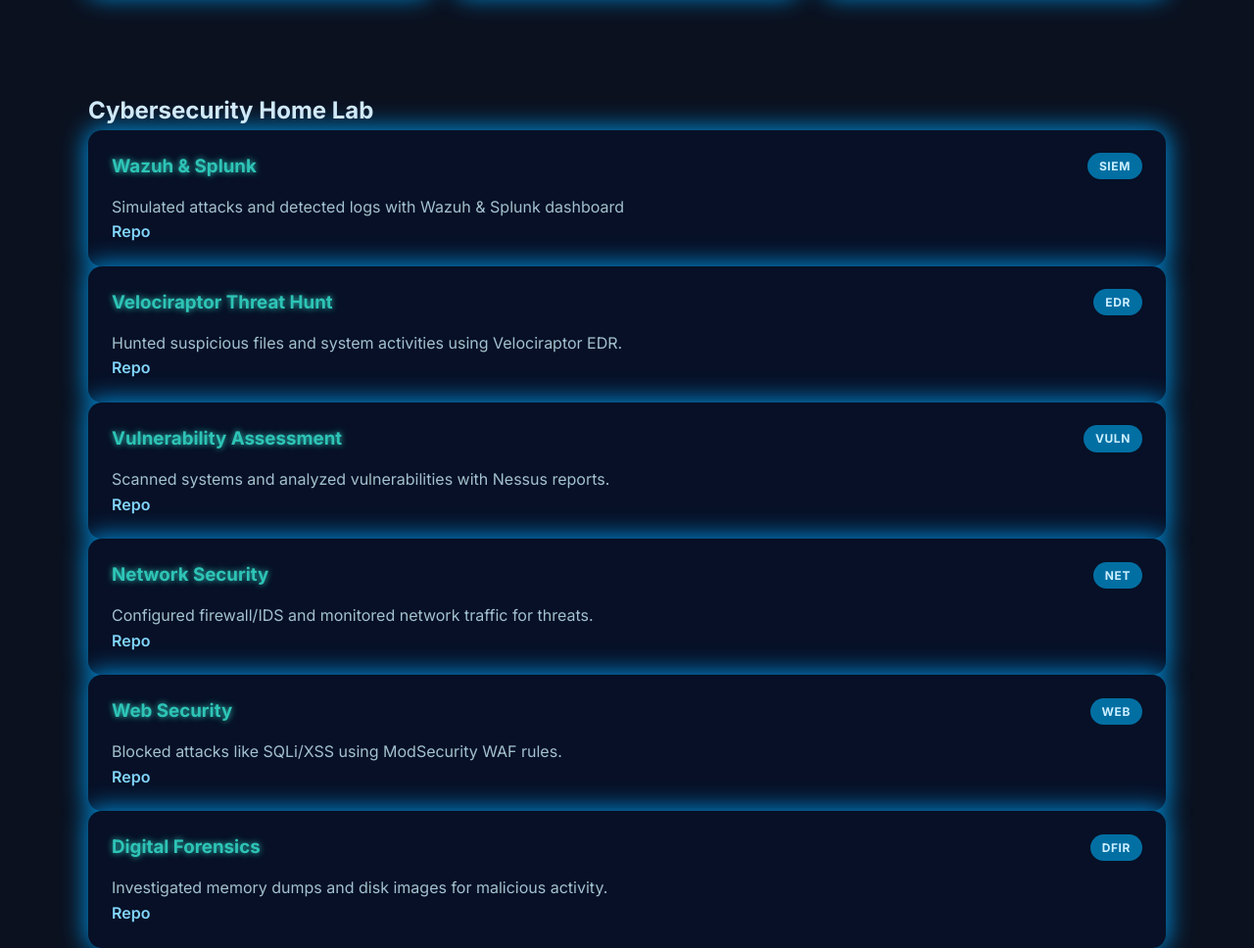
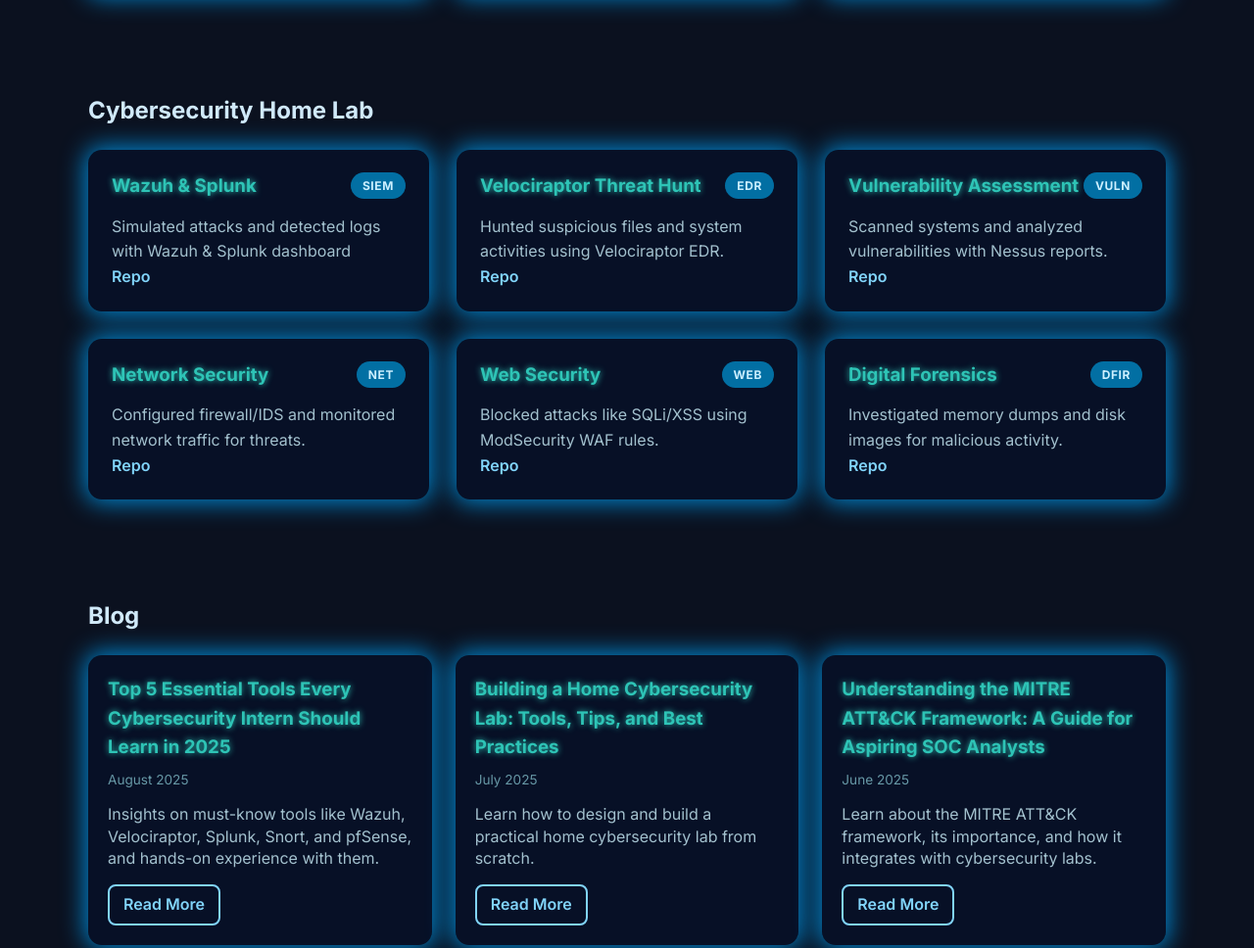
Before and after one commit to Loksharan-soc/loksharan-soc.github.io, a plain HTML site: page index.html in a window 1280 px wide. Shown: the part 1840-2808 px from the top of the page at 98% size. Drawn offline with Linux system fonts and the light colour scheme.

Commit message:
updated css

```diff
--- a/style.css
+++ b/style.css
@@ -798,3 +798,11 @@ footer.footer a:focus {
     flex: 1 1 100%;
   }
 }
+
+/* Home Lab Section */
+.lab-grid {
+  display: grid;
+  grid-template-columns: repeat(auto-fit, minmax(300px, 1fr));
+  gap: 28px;
+  margin-top: 20px;
+}
```
